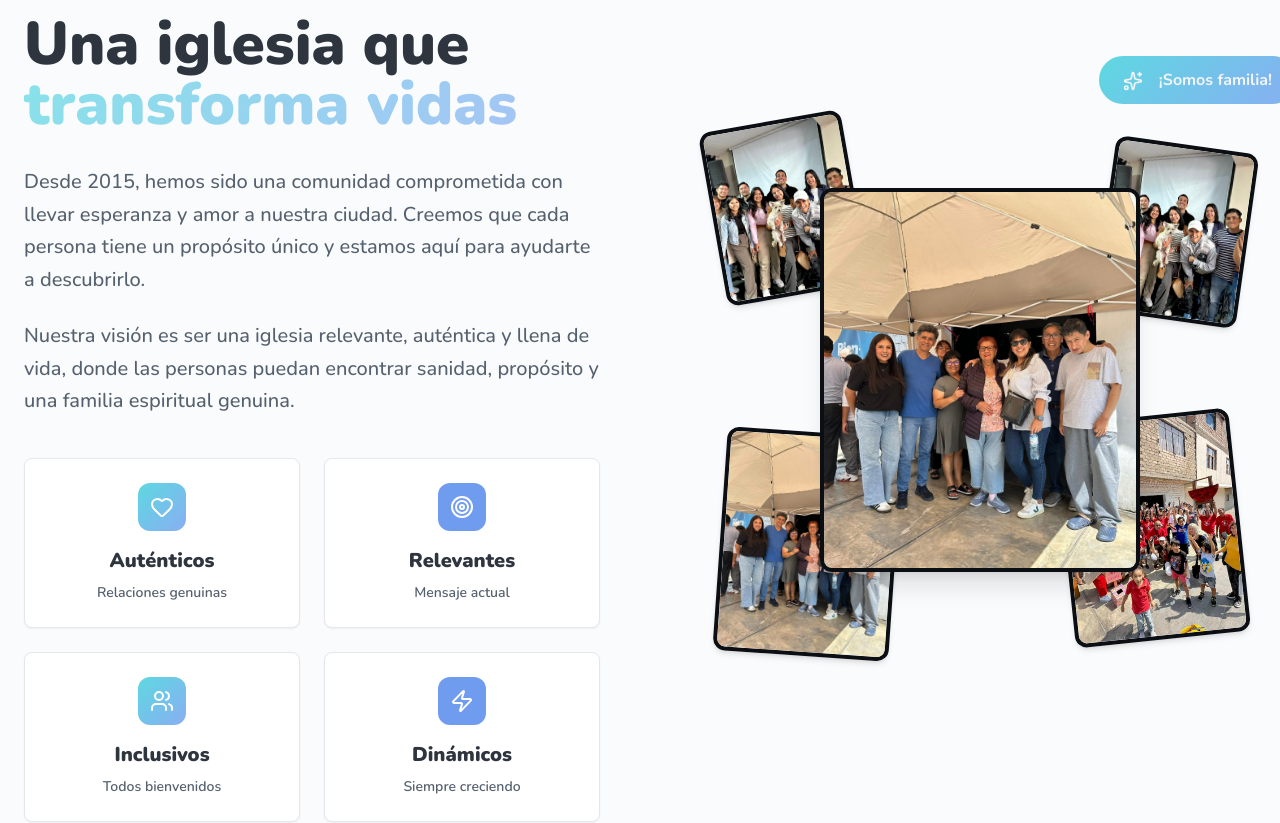
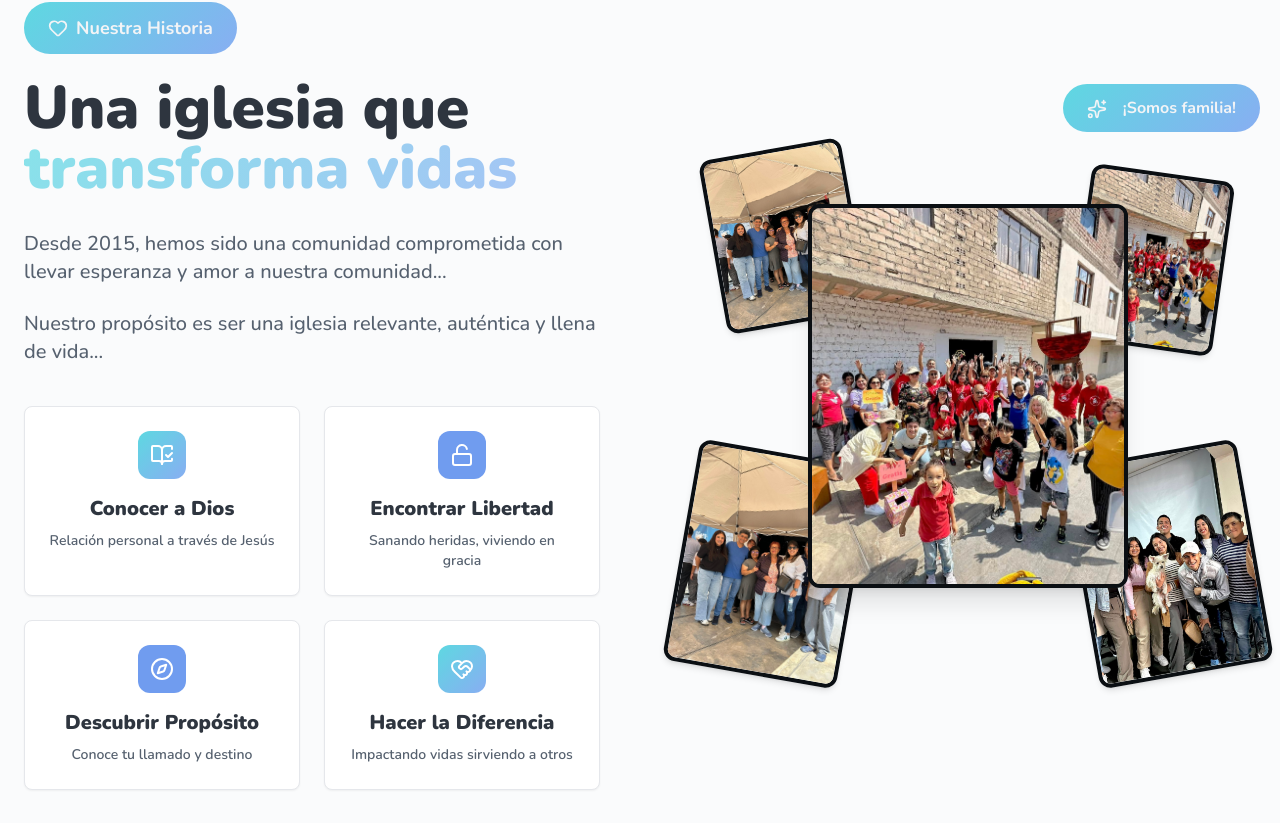
Before and after one commit to Javs-Arbulu/client, a React (Vite) app: page / in a window 1280 px wide. Shown: the part 958-1781 px from the top of the page. Built offline with nearby package versions, Linux system fonts and the light colour scheme.

Commit message:
fix(H10): Sección 2 y animación
-Correción de diseño y contenido de la sección 2
-Inclusión de diseño responsivo
-Animación para la visualización dinamica de secciones

```diff
--- a/src/components/layout/Layout.tsx
+++ b/src/components/layout/Layout.tsx
@@ -8,9 +8,9 @@ interface LayoutProps {
 
 export default function Layout({ children }: LayoutProps) {
   return (
-    <div className="min-h-screen bg-adaptive transition-colors duration-300">
+    <div className="min-h-screen flex flex-col bg-adaptive transition-colors duration-300">
       <Navbar />
-      <main>{children}</main>
+      <main className="flex-1">{children}</main>
       <Footer />
     </div>
   );
--- a/src/components/sections/NosotrosSection.tsx
+++ b/src/components/sections/NosotrosSection.tsx
@@ -1,57 +1,69 @@
 import { Card, CardContent } from "@/components/ui/card";
-import { Heart, Target, Users, Zap, Sparkles } from "lucide-react";
+import {
+  Heart,
+  Sparkles,
+  BookOpenCheck,
+  Unlock,
+  Compass,
+  HeartHandshake,
+} from "lucide-react";
 import { IconBadge } from "../ui/iconBagde";
 import { RotatingPhoto } from "../ui/rotatingPhoto";
 import LedDivider from "../ui/ledDivider";
+import { motion } from "framer-motion";
 
 export default function NosotrosSection() {
   return (
     <>
       <LedDivider />
+      <motion.div
+        initial={{ opacity: 0, scale: 0.7 }}
+        whileInView={{ opacity: 1, scale: 1 }}
+        transition={{ duration: 0.8, ease: "easeOut" }}
+        viewport={{ once: false, amount: 0.1 }}
+      >
         <section
           id="nosotros"
-        className="py-24 section-bg relative overflow-hidden"
+          className="py-20 section-bg relative overflow-hidden"
         >
-        <div className="absolute top-20 right-20 w-40 h-40 bg-primary-200/30 rounded-full blur-3xl"></div>
-        <div className="absolute bottom-20 left-20 w-60 h-60 bg-secondary-200/30 rounded-full blur-3xl"></div>
+          <div className="absolute top-20 right-10 w-32 h-32 bg-primary-200/30 rounded-full blur-3xl"></div>
+          <div className="absolute bottom-20 left-10 w-40 h-40 bg-secondary-200/30 rounded-full blur-3xl"></div>
 
-        <div className="container mx-auto px-4 lg:px-6 relative">
-          <div className="grid lg:grid-cols-2 gap-20 items-center">
+          <div className="container mx-auto px-4 sm:px-6 relative">
+            <div className="grid grid-cols-1 lg:grid-cols-2 gap-12 lg:gap-20 items-center">
+              {/* Texto + tarjetas */}
               <div className="space-y-10">
                 <div>
                   <IconBadge icon={<Heart className="w-5 h-5" />}>
                     Nuestra Historia
                   </IconBadge>
-                <h2 className="text-4xl lg:text-6xl font-black text-primary-adaptive mb-8 leading-tight">
-                  Una iglesia que
-                  <span className="text-brand"> transforma vidas</span>
+                  <h2 className="text-2xl sm:text-4xl lg:text-6xl font-black text-primary-adaptive mb-8 leading-tight">
+                    Una iglesia que{" "}
+                    <span className="text-brand">transforma vidas</span>
                   </h2>
                   <div className="space-y-6">
-                  <p className="text-xl text-secondary-adaptive font-medium leading-relaxed">
-                    Desde 2015, hemos sido una comunidad comprometida con llevar
-                    esperanza y amor a nuestra ciudad. Creemos que cada persona
-                    tiene un propósito único y estamos aquí para ayudarte a
-                    descubrirlo.
+                    <p className="text-base sm:text-lg md:text-xl text-secondary-adaptive font-medium leading-relaxed">
+                      Desde 2015, hemos sido una comunidad comprometida con
+                      llevar esperanza y amor a nuestra comunidad...
                     </p>
-                  <p className="text-xl text-secondary-adaptive font-medium leading-relaxed">
-                    Nuestra visión es ser una iglesia relevante, auténtica y
-                    llena de vida, donde las personas puedan encontrar sanidad,
-                    propósito y una familia espiritual genuina.
+                    <p className="text-base sm:text-lg md:text-xl text-secondary-adaptive font-medium leading-relaxed">
+                      Nuestro propósito es ser una iglesia relevante, auténtica
+                      y llena de vida...
                     </p>
                   </div>
                 </div>
 
-              <div className="grid grid-cols-2 gap-6">
+                <div className="grid grid-cols-1 sm:grid-cols-2 gap-6">
                   <Card className="card-base group">
                     <CardContent className="p-6 text-center">
                       <div className="w-12 h-12 bg-primary rounded-xl flex items-center justify-center mx-auto mb-4 group-hover:scale-110 transition-transform">
-                      <Heart className="w-6 h-6 text-white" />
+                        <BookOpenCheck className="w-6 h-6 text-white" />
                       </div>
                       <div className="text-xl font-black text-primary-adaptive mb-2">
-                      Auténticos
+                        Conocer a Dios
                       </div>
                       <div className="text-sm font-semibold text-secondary-adaptive">
-                      Relaciones genuinas
+                        Relación personal a través de Jesús
                       </div>
                     </CardContent>
                   </Card>
@@ -59,13 +71,27 @@ export default function NosotrosSection() {
                   <Card className="card-base group">
                     <CardContent className="p-6 text-center">
                       <div className="w-12 h-12 bg-secondary rounded-xl flex items-center justify-center mx-auto mb-4 group-hover:scale-110 transition-transform">
-                      <Target className="w-6 h-6 text-white" />
+                        <Unlock className="w-6 h-6 text-white" />
                       </div>
                       <div className="text-xl font-black text-primary-adaptive mb-2">
-                      Relevantes
+                        Encontrar Libertad
                       </div>
                       <div className="text-sm font-semibold text-secondary-adaptive">
-                      Mensaje actual
+                        Sanando heridas, viviendo en gracia
+                      </div>
+                    </CardContent>
+                  </Card>
+
+                  <Card className="card-base group">
+                    <CardContent className="p-6 text-center">
+                      <div className="w-12 h-12 bg-secondary rounded-xl flex items-center justify-center mx-auto mb-4 group-hover:scale-110 transition-transform">
+                        <Compass className="w-6 h-6 text-white" />
+                      </div>
+                      <div className="text-xl font-black text-primary-adaptive mb-2">
+                        Descubrir Propósito
+                      </div>
+                      <div className="text-sm font-semibold text-secondary-adaptive">
+                        Conoce tu llamado y destino
                       </div>
                     </CardContent>
                   </Card>
@@ -73,97 +99,47 @@ export default function NosotrosSection() {
                   <Card className="card-base group">
                     <CardContent className="p-6 text-center">
                       <div className="w-12 h-12 bg-primary rounded-xl flex items-center justify-center mx-auto mb-4 group-hover:scale-110 transition-transform">
-                      <Users className="w-6 h-6 text-white" />
+                        <HeartHandshake className="w-6 h-6 text-white" />
                       </div>
                       <div className="text-xl font-black text-primary-adaptive mb-2">
-                      Inclusivos
+                        Hacer la Diferencia
                       </div>
                       <div className="text-sm font-semibold text-secondary-adaptive">
-                      Todos bienvenidos
-                    </div>
-                  </CardContent>
-                </Card>
-
-                <Card className="card-base group">
-                  <CardContent className="p-6 text-center">
-                    <div className="w-12 h-12 bg-secondary rounded-xl flex items-center justify-center mx-auto mb-4 group-hover:scale-110 transition-transform">
-                      <Zap className="w-6 h-6 text-white" />
-                    </div>
-                    <div className="text-xl font-black text-primary-adaptive mb-2">
-                      Dinámicos
-                    </div>
-                    <div className="text-sm font-semibold text-secondary-adaptive">
-                      Siempre creciendo
+                        Impactando vidas sirviendo a otros
                       </div>
                     </CardContent>
                   </Card>
                 </div>
               </div>
+
+              {/* Imagen rotatoria */}
+              <div className="w-full max-w-full sm:max-w-[600px] mx-auto lg:mx-0">
                 <RotatingPhoto
                   images={[
-                { src: "/images/slide/image1.jpg", alt: "Pastor predicando" },
+                    {
+                      src: "/images/slide/image1.jpg",
+                      alt: "Pastor predicando",
+                    },
                     { src: "/images/slide/image2.jpg", alt: "Grupo pequeño" },
-                { src: "/images/slide/image3.jpg", alt: "Comunidad sirviendo" },
-                { src: "/images/slide/image1.jpg", alt: "Grupo pequeño" },
+                    {
+                      src: "/images/slide/image1.jpg",
+                      alt: "Pastor predicando",
+                    },
                     { src: "/images/slide/image2.jpg", alt: "Grupo pequeño" },
-                { src: "/images/slide/image3.jpg", alt: "Comunidad sirviendo" },
-                { src: "/images/slide/image1.jpg", alt: "Grupo pequeño" },
-                { src: "/images/slide/image2.jpg", alt: "Grupo pequeño" },
-                { src: "/images/slide/image3.jpg", alt: "Comunidad sirviendo" },
-                { src: "/images/slide/image3.jpg", alt: "Comunidad sirviendo" },
+                    {
+                      src: "/images/slide/image3.jpg",
+                      alt: "Comunidad sirviendo",
+                    },
                   ]}
                   badgeText="¡Somos familia!"
                   badgeIcon={<Sparkles className="w-5 h-5 inline mr-2" />}
                   badgePosition="top-right"
-              interval={1000}
-            />
-            {/* <div className="relative">
-      <div className="grid grid-cols-2 gap-6">
-        <div className="space-y-6">
-          <img
-            src="/images/slide/image1.jpg"
-            alt="Pastor predicando"
-            width={280}
-            height={350}
-            className="rounded-2xl shadow-xl object-cover border-4 border-adaptive hover:scale-105 transition-transform"
-          />
-          <img
-            src="/images/slide/image2.jpg"
-            alt="Grupo pequeño"
-            width={280}
-            height={200}
-            className="rounded-2xl shadow-xl object-cover border-4 border-adaptive hover:scale-105 transition-transform"
-          />
-        </div>
-        <div className="space-y-6 mt-12">
-          <img
-            src="/images/slide/image3.jpg"
-            alt="Comunidad sirviendo"
-            width={280}
-            height={200}
-            className="rounded-2xl shadow-xl object-cover border-4 border-adaptive hover:scale-105 transition-transform"
-          />
-          <img
-            src="/images/slide/image1.jpg"
-            alt="Equipo de adoración"
-            width={280}
-            height={350}
-            className="rounded-2xl shadow-xl object-cover border-4 border-adaptive hover:scale-105 transition-transform"
                 />
               </div>
             </div>
-      <div className="absolute -top-6 -left-6 rounded-full font-black shadow-xl">
-        <IconBadge
-          icon={<Sparkles className="w-5 h-5 inline mr-2" />}
-          textSize="text-md"
-        >
-          ¡Somos familia!
-        </IconBadge>
-      </div>
-    </div> */}
-          </div>
           </div>
         </section>
+      </motion.div>
     </>
   );
 }
--- a/src/components/ui/rotatingPhoto.tsx
+++ b/src/components/ui/rotatingPhoto.tsx
@@ -14,24 +14,40 @@ export const RotatingPhoto: React.FC<RotatingPhotoProps> = ({
   badgeText = "",
   badgeIcon,
   badgePosition = "top-left",
-  interval = 5000,
+  interval = 3000,
 }) => {
-  const [displayImages, setDisplayImages] = useState(images.slice(0, 5));
+  const [displayImages, setDisplayImages] = useState<
+    { src: string; alt: string }[]
+  >([]);
+  const [isMobile, setIsMobile] = useState<boolean>(false);
 
-  useEffect(() => {
   const updateImages = () => {
-      if (images.length <= 5) {
-        setDisplayImages(images);
+    const count = isMobile ? 3 : 5;
+    if (images.length <= count) {
+      setDisplayImages(images.slice(0, count));
     } else {
       const shuffled = [...images].sort(() => 0.5 - Math.random());
-        setDisplayImages(shuffled.slice(0, 5));
+      setDisplayImages(shuffled.slice(0, count));
     }
   };
 
+  useEffect(() => {
+    const checkMobile = () => {
+      setIsMobile(window.innerWidth <= 768);
+    };
+
+    checkMobile();
+    window.addEventListener("resize", checkMobile);
+
     updateImages();
     const timer = setInterval(updateImages, interval);
-    return () => clearInterval(timer);
-  }, [images, interval]);
+
+    return () => {
+      window.removeEventListener("resize", checkMobile);
+      clearInterval(timer);
+    };
+    // eslint-disable-next-line react-hooks/exhaustive-deps
+  }, [images, interval, isMobile]);
 
   const badgeClass = {
     "top-left": "top-0 left-0",
@@ -39,46 +55,57 @@ export const RotatingPhoto: React.FC<RotatingPhotoProps> = ({
   }[badgePosition];
 
   return (
-    <div className="relative w-[600px] h-[600px] mx-auto">
+    <div className="relative w-full aspect-square mx-auto max-w-[600px]">
       {/* Imagen central grande */}
+      {displayImages[0] && (
         <img
-        src={displayImages[0]?.src}
-        alt={displayImages[0]?.alt}
+          src={displayImages[0].src}
+          alt={displayImages[0].alt}
           className="absolute z-30 w-80 h-96 rounded-xl object-cover border-4 border-adaptive shadow-xl transition-all duration-700 ease-in-out left-1/2 top-1/2 -translate-x-1/2 -translate-y-1/2"
         />
-
-      {/* Imagen arriba izquierda pequeña */}
+      )}
+      {/* Solo renderiza si NO es móvil */}
+      {!isMobile && (
+        <>
+          {/* Imagen arriba izquierda */}
+          {displayImages[1] && (
             <img
-        src={displayImages[1]?.src}
-        alt={displayImages[1]?.alt}
+              src={displayImages[1].src}
+              alt={displayImages[1].alt}
               className="absolute z-10 w-36 h-44 rounded-xl object-cover border-4 border-adaptive shadow-md transition-all duration-700 ease-in-out left-8 top-10 rotate-[-10deg]"
             />
+          )}
 
-      {/* Imagen arriba derecha pequeña */}
+          {/* Imagen arriba derecha */}
+          {displayImages[2] && (
             <img
-        src={displayImages[2]?.src}
-        alt={displayImages[2]?.alt}
+              src={displayImages[2].src}
+              alt={displayImages[2].alt}
               className="absolute z-10 w-36 h-44 rounded-xl object-cover border-4 border-adaptive shadow-md transition-all duration-700 ease-in-out right-8 top-16 rotate-[8deg]"
             />
-
-      {/* Imagen abajo izquierda mediana */}
+          )}
+        </>
+      )}
+      {/* Imagen abajo izquierda */}
+      {displayImages[isMobile ? 1 : 3] && (
         <img
-        src={displayImages[3]?.src}
-        alt={displayImages[3]?.alt}
-        className="absolute z-10 w-44 h-56 rounded-xl object-cover border-4 border-adaptive shadow-md transition-all duration-700 ease-in-out left-10 bottom-6 rotate-[4deg]"
+          src={displayImages[isMobile ? 1 : 3].src}
+          alt={displayImages[isMobile ? 1 : 3].alt}
+          className="absolute z-10 w-44 h-56 rounded-xl object-cover border-4 border-adaptive shadow-md transition-all duration-700 ease-in-out left-0 bottom-2 rotate-[10deg]"
         />
-
-      {/* Imagen abajo derecha mediana */}
+      )}
+      {/* Imagen abajo derecha */}
+      {displayImages[isMobile ? 2 : 4] && (
         <img
-        src={displayImages[4]?.src}
-        alt={displayImages[4]?.alt}
-        className="absolute z-10 w-44 h-56 rounded-xl object-cover border-4 border-adaptive shadow-md transition-all duration-700 ease-in-out right-10 bottom-10 rotate-[-6deg]"
+          src={displayImages[isMobile ? 2 : 4].src}
+          alt={displayImages[isMobile ? 2 : 4].alt}
+          className="absolute z-10 w-44 h-56 rounded-xl object-cover border-4 border-adaptive shadow-md transition-all duration-700 ease-in-out right-0 bottom-2 rotate-[-10deg]"
         />
-
+      )}
       {/* Badge opcional */}
       {badgeText && (
         <div
-          className={`absolute ${badgeClass} translate-x-4 -translate-y-6 font-black`}
+          className={`absolute z-40 ${badgeClass} translate-x-1 -translate-y-6 font-black`}
         >
           <IconBadge icon={badgeIcon} textSize="text-md">
             {badgeText}
--- a/src/styles/colors.css
+++ b/src/styles/colors.css
@@ -54,7 +54,7 @@
   --text-inverse: #ffffff;
 
   /* ===== BORDES ===== */
-  --border: var(--neutral-200);
+  --border: var(--primary-300);
   --border-strong: var(--neutral-300);
 
   /* ===== GRADIENTES PREDEFINIDOS ===== */
@@ -87,7 +87,7 @@
   --text-muted: var(--neutral-400);
   --text-inverse: var(--neutral-900);
 
-  --border: var(--neutral-700);
+  --border: var(--primary-700);
   --border-strong: var(--neutral-600);
 
   /* Ajustes de variables primarias/secundarias para mejor contraste */
```
Also changed, not shown: src/components/sections/HeroSection.tsx (+12 -6 lines). Lines whose indentation alone changed are shown as unchanged.
